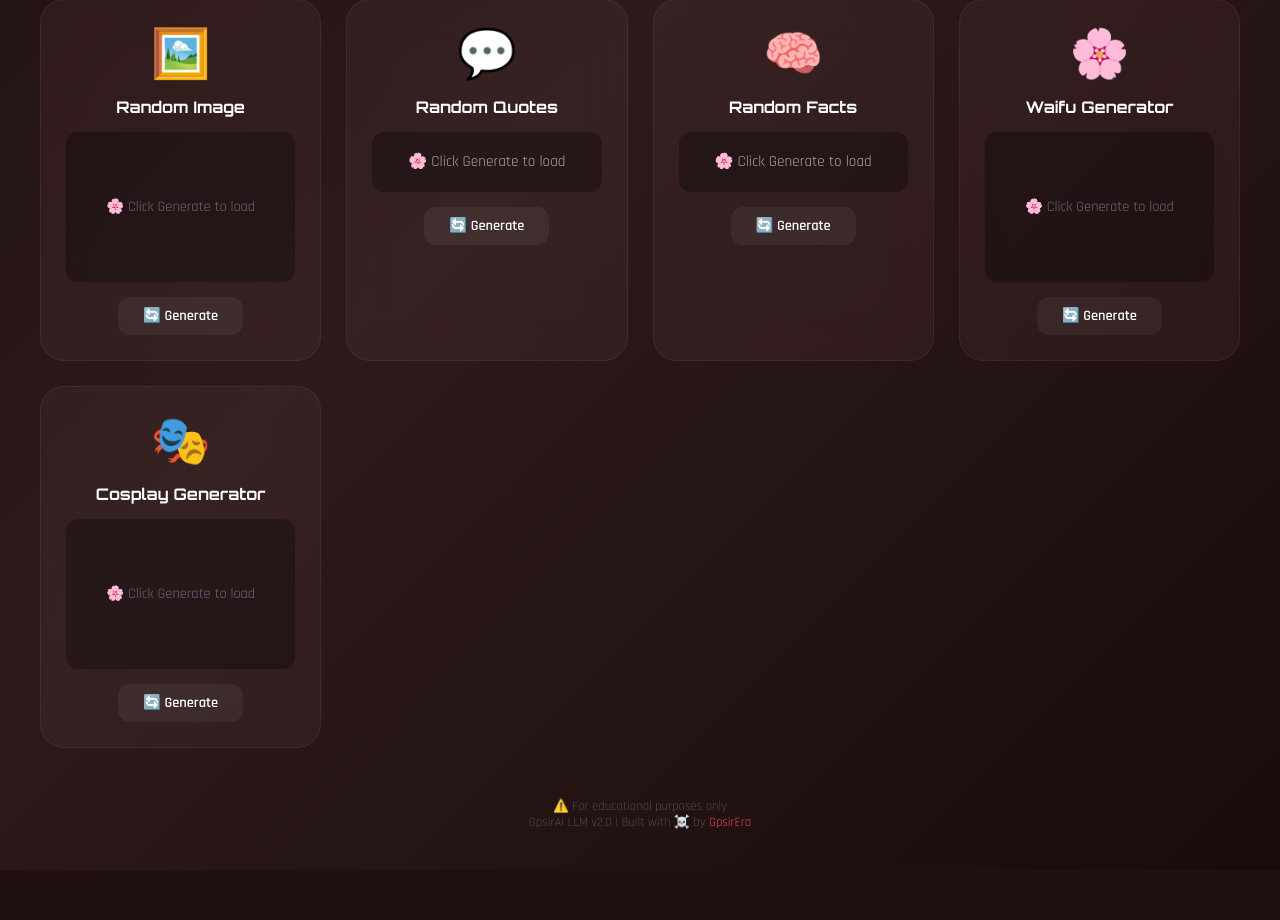
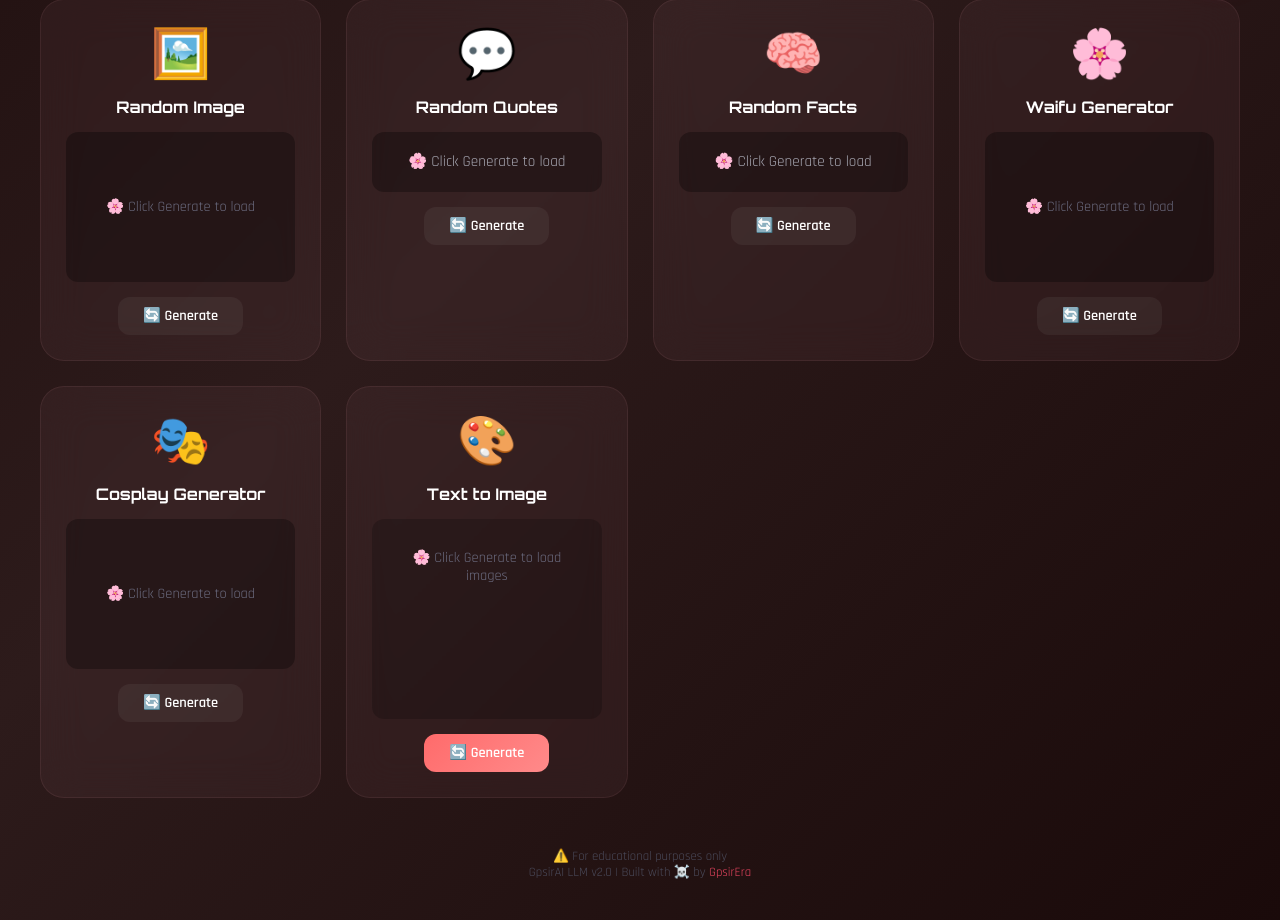
Before and after one commit to gopallikehack-lab/GpsirAi_Llm, a Flask app: page / in a window 1280 px wide. Shown: the part 791-1711 px from the top of the page. Before the commit the page ends 1620 px from the top, so only its background shows below. Run offline with Flask 3, Linux system fonts and the light colour scheme.

Commit message:
Added Text to Image (Pinterest) utility with gallery view

```diff
--- a/app.py
+++ b/app.py
@@ -90,6 +90,13 @@ UTILITIES = {
         'api_url': 'https://r-bots-free-apis.co08.art/api/v1/api/cosplay',
         'type': 'image',
         'response_key': None
+    },
+    'pinterest': {
+        'name': 'Text to Image',
+        'icon': '🎨',
+        'api_url': 'https://r-bots-free-apis.co08.art/api/v1/api/pinterest?q=anime',
+        'type': 'gallery',
+        'response_key': 'data'
     }
 }
 
@@ -185,6 +192,21 @@ def fetch_image(util):
     except Exception as e:
         return {'success': False, 'error': str(e)}
 
+def fetch_gallery(util):
+    try:
+        response = requests.get(util['api_url'], timeout=30)
+        if response.status_code == 200:
+            data = response.json()
+            if data.get('status') and data.get('data'):
+                return {
+                    'success': True,
+                    'data': data['data'],
+                    'type': 'gallery'
+                }
+        return {'success': False, 'error': 'Failed to fetch gallery'}
+    except Exception as e:
+        return {'success': False, 'error': str(e)}
+
 @app.route('/')
 def index():
     return render_template('index.html', models=MODELS, utilities=UTILITIES)
@@ -240,7 +262,19 @@ def utility_api(utility_id):
     if utility_id not in UTILITIES:
         return jsonify({'error': 'Utility not found'}), 404
     util = UTILITIES[utility_id]
-    if util['type'] == 'image':
+
+    if util['type'] == 'gallery':
+        result = fetch_gallery(util)
+        if result['success']:
+            return jsonify({
+                'success': True,
+                'data': result['data'],
+                'type': 'gallery'
+            })
+        else:
+            return jsonify({'success': False, 'error': result['error']}), 500
+
+    elif util['type'] == 'image':
         result = fetch_image(util)
         if result['success']:
             return jsonify({
--- a/templates/index.html
+++ b/templates/index.html
@@ -80,6 +80,80 @@
     .utility-btn:hover {
         background: rgba(255, 107, 107, 0.2) !important;
     }
+    /* Gallery Styles */
+    .gallery-grid {
+        display: grid;
+        grid-template-columns: repeat(auto-fill, minmax(200px, 1fr));
+        gap: 16px;
+        margin-top: 15px;
+        max-height: 500px;
+        overflow-y: auto;
+        padding: 4px;
+    }
+    .gallery-grid::-webkit-scrollbar {
+        width: 4px;
+    }
+    .gallery-grid::-webkit-scrollbar-track {
+        background: transparent;
+    }
+    .gallery-grid::-webkit-scrollbar-thumb {
+        background: rgba(255, 255, 255, 0.1);
+        border-radius: 4px;
+    }
+    .gallery-item {
+        border-radius: 12px;
+        overflow: hidden;
+        background: rgba(255, 255, 255, 0.03);
+        border: 1px solid rgba(255, 255, 255, 0.05);
+        transition: all 0.3s ease;
+        position: relative;
+    }
+    .gallery-item:hover {
+        transform: scale(1.02);
+        border-color: rgba(255, 107, 107, 0.3);
+        box-shadow: 0 8px 25px rgba(0,0,0,0.3);
+    }
+    .gallery-item img {
+        width: 100%;
+        height: 200px;
+        object-fit: cover;
+        display: block;
+    }
+    .gallery-item .gallery-info {
+        padding: 8px 12px;
+        font-size: 0.7rem;
+        color: #a8a8b3;
+        background: rgba(0,0,0,0.5);
+        position: absolute;
+        bottom: 0;
+        left: 0;
+        right: 0;
+        backdrop-filter: blur(10px);
+    }
+    .gallery-item .gallery-info .uploader {
+        color: #ffb3b3;
+        font-weight: 600;
+    }
+    .gallery-placeholder {
+        color: #6c6c80;
+        font-size: 0.9rem;
+        padding: 30px;
+        text-align: center;
+    }
+    .gallery-container {
+        min-height: 200px;
+        background: rgba(0,0,0,0.2);
+        border-radius: 12px;
+        margin-bottom: 15px;
+        overflow: hidden;
+    }
+    .utility-card[data-type="gallery"] .utility-btn {
+        background: linear-gradient(135deg, #ff6b6b, #ff8a8a) !important;
+        color: #fff !important;
+    }
+    .utility-card[data-type="gallery"] .utility-btn:hover {
+        box-shadow: 0 0 30px rgba(255, 107, 107, 0.3) !important;
+    }
 </style>
 {% endblock %}
 
@@ -120,7 +194,11 @@
         <div class="utility-card" data-utility="{{ id }}" data-type="{{ util.type }}">
             <div class="utility-icon">{{ util.icon }}</div>
             <h3>{{ util.name }}</h3>
-            {% if util.type == 'image' %}
+            {% if util.type == 'gallery' %}
+            <div class="gallery-container" id="gallery-{{ id }}">
+                <div class="gallery-placeholder">🌸 Click Generate to load images</div>
+            </div>
+            {% elif util.type == 'image' %}
             <div class="utility-image-container" id="image-{{ id }}">
                 <div class="utility-placeholder">🌸 Click Generate to load</div>
             </div>
@@ -140,13 +218,35 @@
         const card = document.querySelector(`[data-utility="${utilityId}"]`);
         const btn = card.querySelector('.utility-btn');
         const type = card.dataset.type;
+
         btn.textContent = '⏳ Loading...';
         btn.disabled = true;
+
         try {
             const response = await fetch(`/api/utility/${utilityId}`);
             const data = await response.json();
+
             if (data.success) {
-                if (type === 'image') {
+                if (type === 'gallery') {
+                    const container = card.querySelector('.gallery-container');
+                    if (data.data && data.data.length > 0) {
+                        let html = '<div class="gallery-grid">';
+                        data.data.slice(0, 30).forEach(item => {
+                            html += `
+                                <div class="gallery-item">
+                                    <img src="${item.image}" alt="${item.title || 'Image'}" loading="lazy">
+                                    <div class="gallery-info">
+                                        <span class="uploader">${item.uploader?.full_name || 'Unknown'}</span>
+                                    </div>
+                                </div>
+                            `;
+                        });
+                        html += '</div>';
+                        container.innerHTML = html;
+                    } else {
+                        container.innerHTML = `<div class="gallery-placeholder">🌸 No images found</div>`;
+                    }
+                } else if (type === 'image') {
                     const container = card.querySelector('.utility-image-container');
                     if (data.image_url) {
                         container.innerHTML = `<img src="${data.image_url}" alt="Image" style="max-width:100%;border-radius:12px;max-height:300px;object-fit:contain;background:#000;">`;
@@ -172,6 +272,7 @@
         } catch (error) {
             alert('Network error: ' + error.message);
         }
+
         btn.textContent = '🔄 Generate';
         btn.disabled = false;
     }
```
